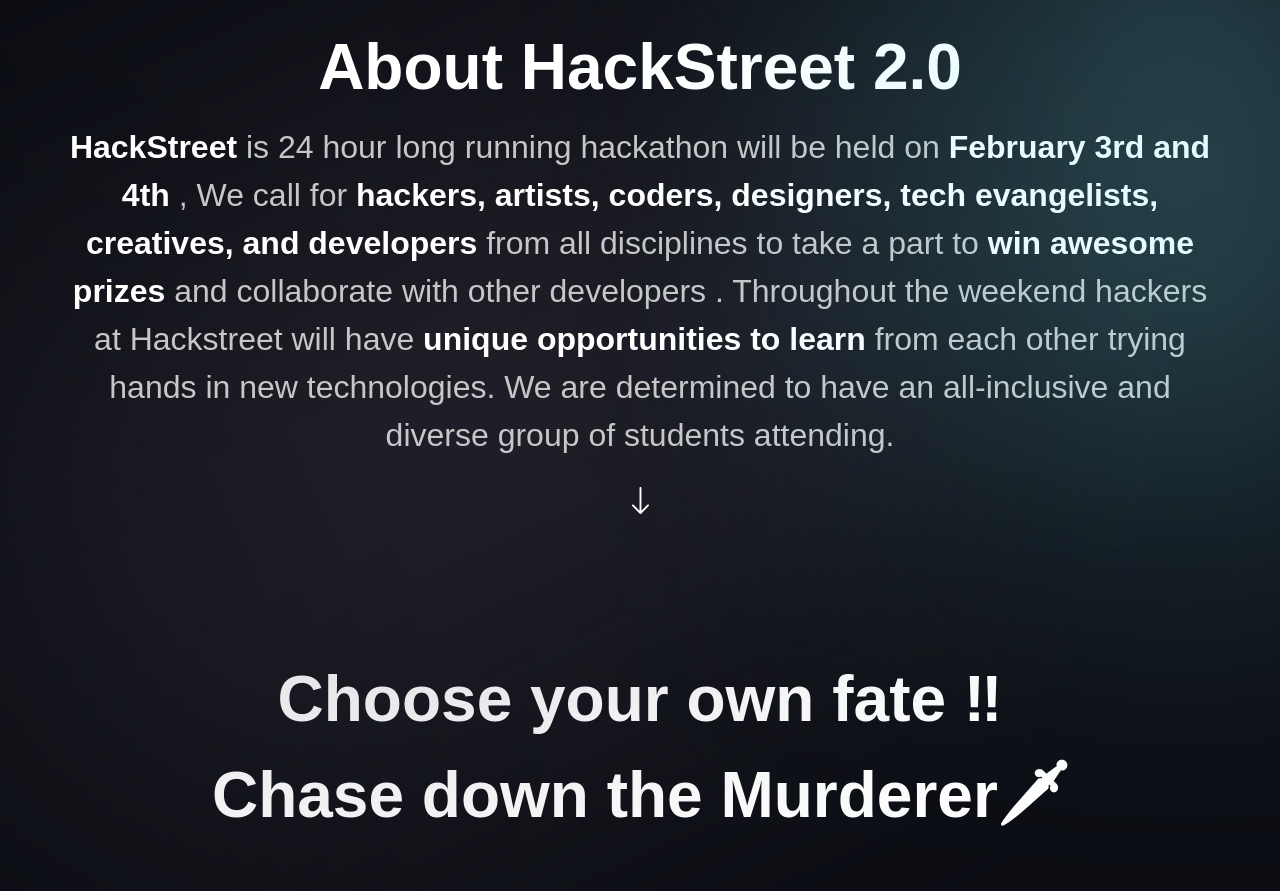
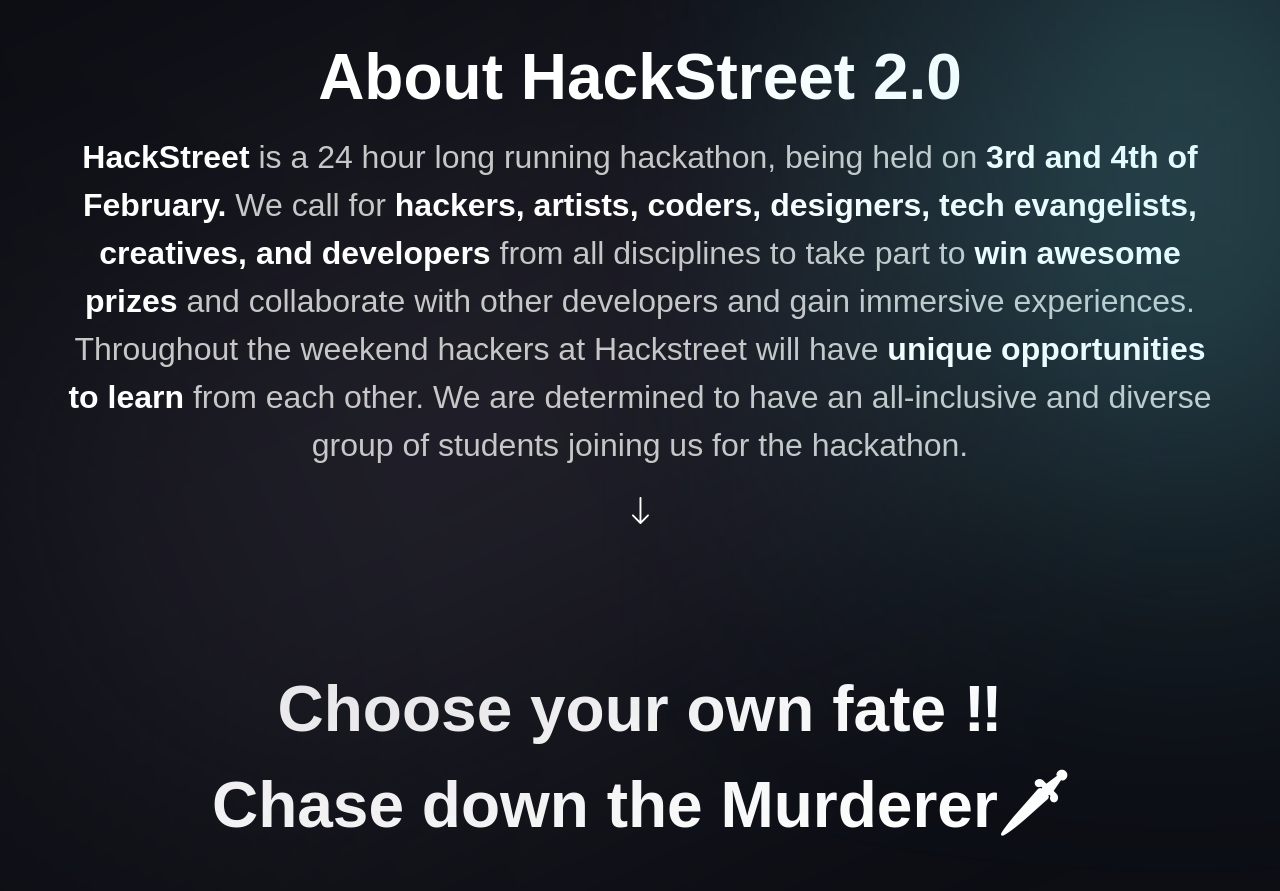
Before and after one commit to goelraghav002/hackstreet24, a Next.js app: page / in a window 1280 px wide. Shown: the part 1320-2211 px from the top of the page. Built offline with nearby package versions, Linux system fonts and the light colour scheme; a web font is replaced by a local one.

Commit message:
about content

```diff
--- a/sections/About.jsx
+++ b/sections/About.jsx
@@ -24,23 +24,23 @@
           variants={fadeIn('up', 'tween', 0.2, 1)}
           className="mt-[8px] font-normal sm:text-[32px] text-[20px] text-center text-secondary-white"
         >
-          <span className="font-extrabold text-white">HackStreet</span> is 24 hour
-          long running hackathon will be held on{' '}
-          <span className="font-extrabold text-white">February 3rd and 4th</span>{' '}
-          , We call for{' '}
+          <span className="font-extrabold text-white">HackStreet</span> is a 24 hour
+          long running hackathon, being held on{' '}
+          <span className="font-extrabold text-white">3rd and 4th of February.</span>{' '}
+           We call for{' '}
           <span className="font-extrabold text-white">
             hackers, artists, coders, designers, tech evangelists, creatives, and
             developers
           </span>{' '}
-          from all disciplines to take a part to{' '}
+          from all disciplines to take part to{' '}
           <span className="font-extrabold text-white">win awesome prizes </span>
-          and collaborate with other developers . Throughout the weekend hackers
+          and collaborate with other developers and gain immersive experiences. Throughout the weekend hackers
           at Hackstreet will have{' '}
           <span className="font-extrabold text-white">
             unique opportunities to learn
           </span>{' '}
-          from each other trying hands in new technologies. We are determined to
-          have an all-inclusive and diverse group of students attending.
+          from each other. We are determined to
+          have an all-inclusive and diverse group of students joining us for the hackathon.
         </motion.p>
 
         <motion.img
--- a/sections/hero.css
+++ b/sections/hero.css
@@ -6,7 +6,7 @@
 }
 
 .Btn{
-    height: 50px;
+    height: 60px;
     color: white;
     border: 1px solid black;
     width: 250px;
```
